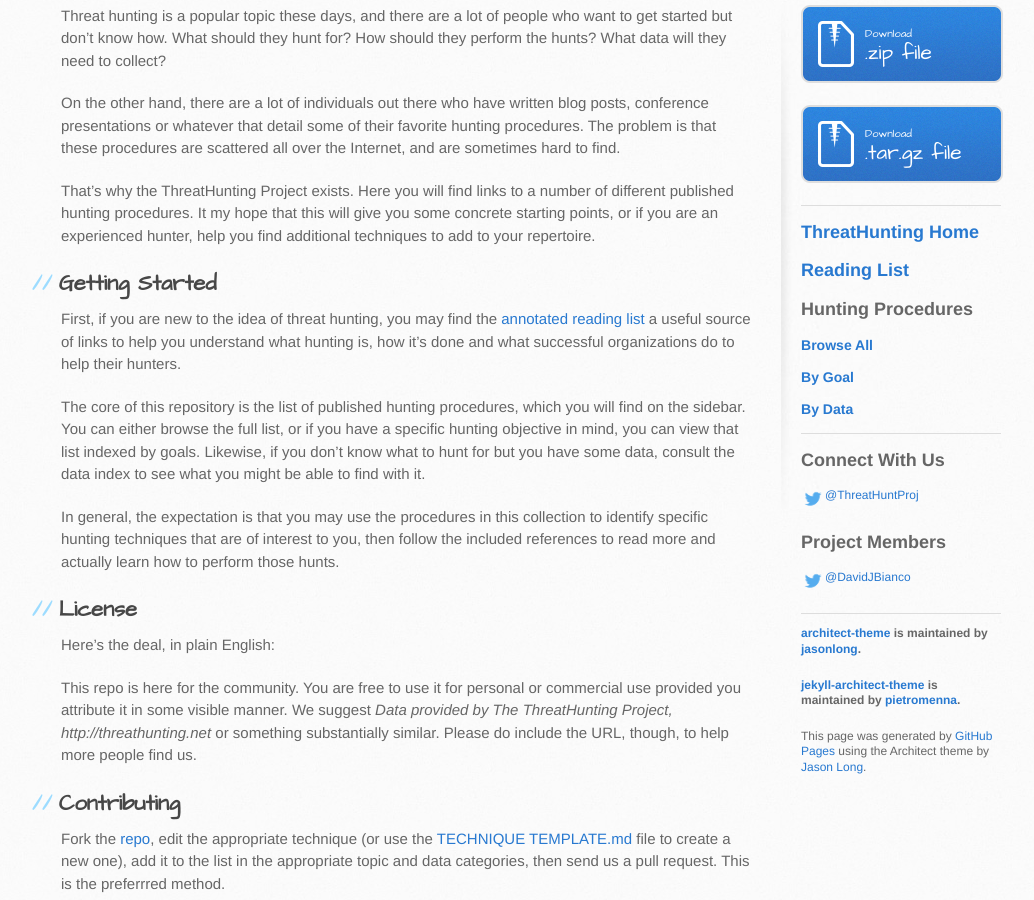
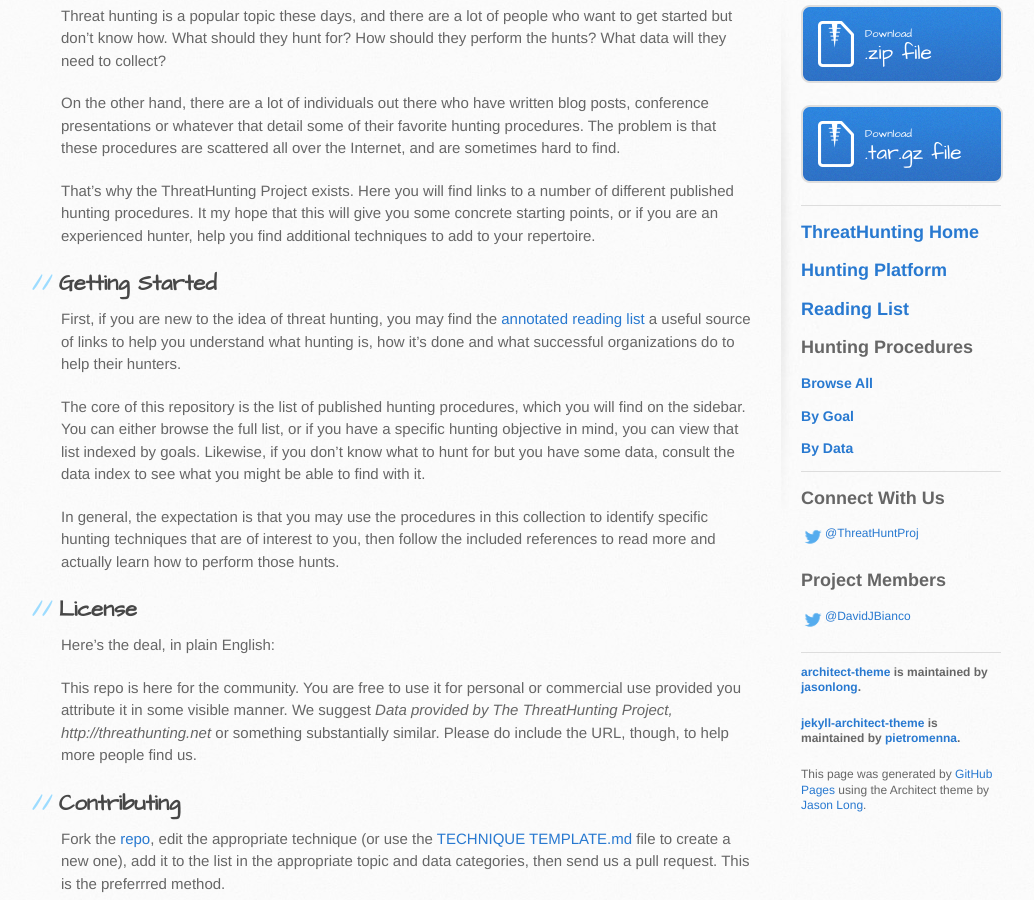
Before and after one commit to ThreatHuntingProject/ThreatHunting, a Jekyll site: the page built from index.md, in a window 1280 px wide and 900 px high, scrolled down 405 px. Shown: the whole window, without its empty margins (109-1143 px from the left). Built offline with Jekyll 4.4.1, drawn with Linux system fonts in a browser that asks for light colours.

Commit message:
Added new platform page.

```diff
--- a/_layouts/default.html
+++ b/_layouts/default.html
@@ -46,6 +46,7 @@
 
 	  <hr>
 	  <h2><a href="{{ site.baseurl }}/">ThreatHunting Home</a></h2>
+    <h2><a href="{{ site.baseurl }}/hunting-platform">Hunting Platform</a></h2>
 	  <h2><a href="{{ site.baseurl }}/reading-list">Reading List</a></h2>
 	  <h2>Hunting Procedures</h2>
 	    <h3><a href="{{ site.github.repository_url }}/blob/master/hunts">Browse All</a></h3>
```
